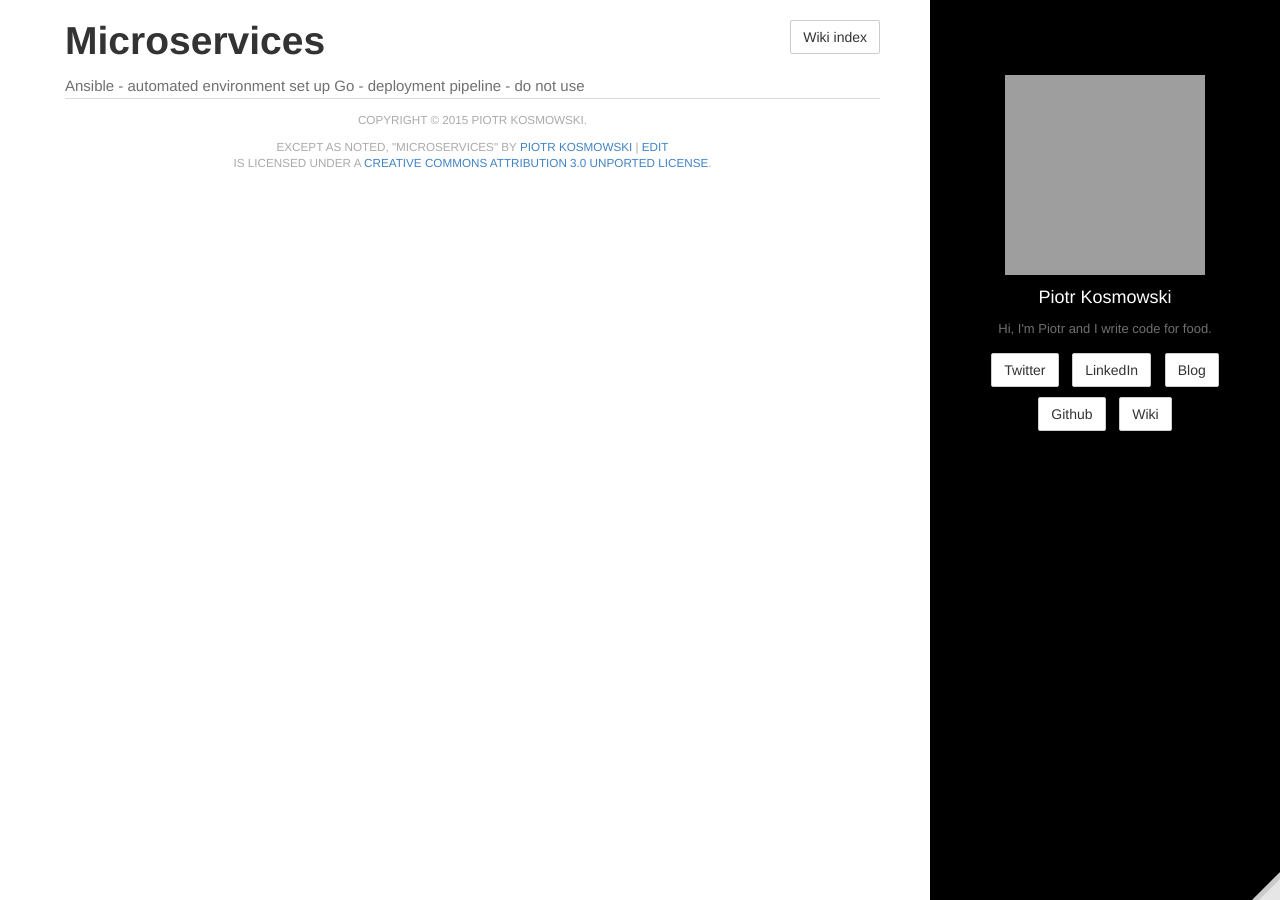
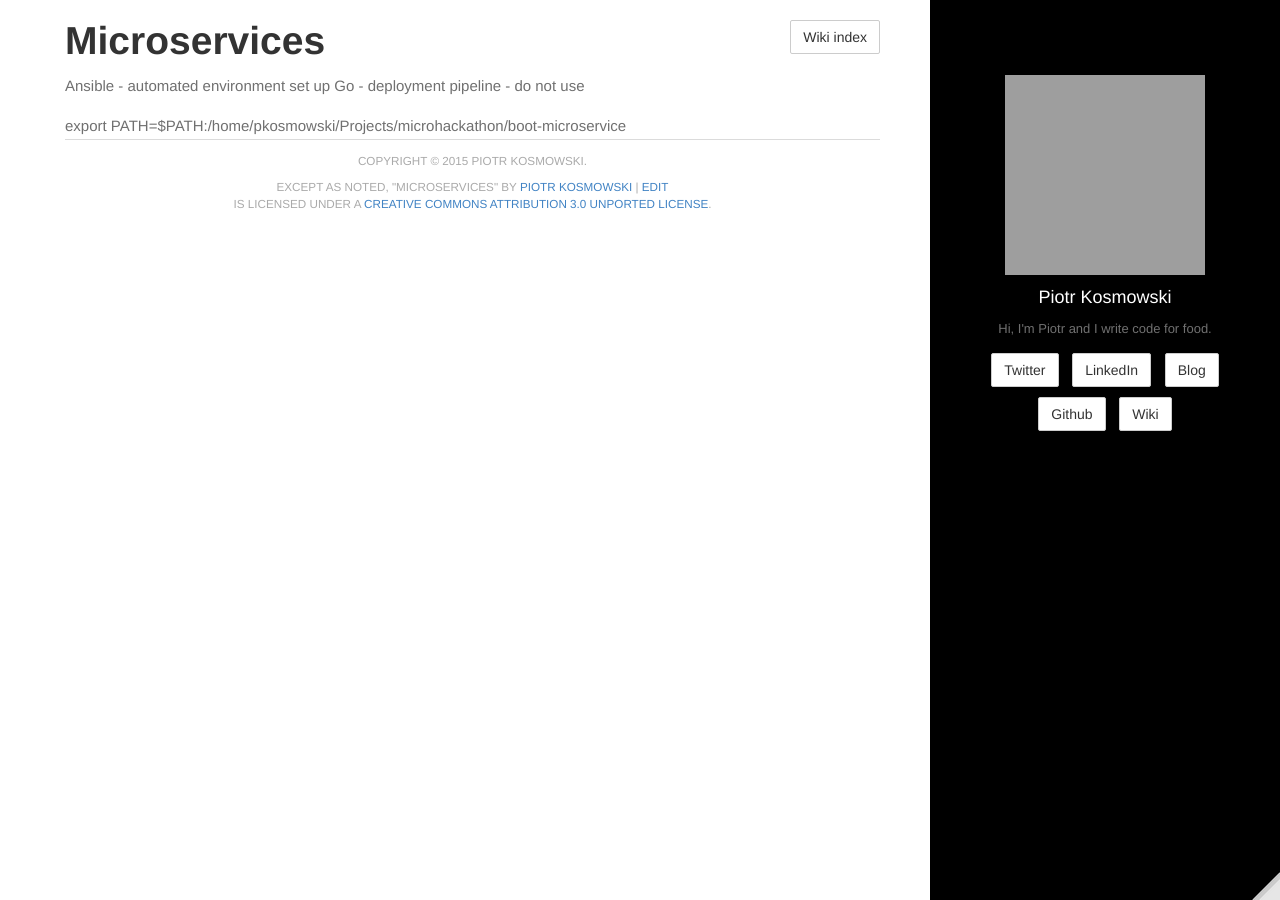
Before and after one commit to kospiotr/kospiotr.github.io, a Jekyll site: the page built from wiki/microservices.md, in a window 1280 px wide. Built offline with Jekyll 4.4.1, drawn with Linux system fonts in a browser that asks for light colours; Markdown is read by kramdown in place of the engine named in the settings; grey boxes are pictures that could not be loaded.

Commit message:
Update microservices.md

```diff
--- a/wiki/microservices.md
+++ b/wiki/microservices.md
@@ -8,3 +8,5 @@ editurl: wiki/microservices.md
 
 Ansible - automated environment set up
 Go - deployment pipeline - do not use
+
+export PATH=$PATH:/home/pkosmowski/Projects/microhackathon/boot-microservice
```
